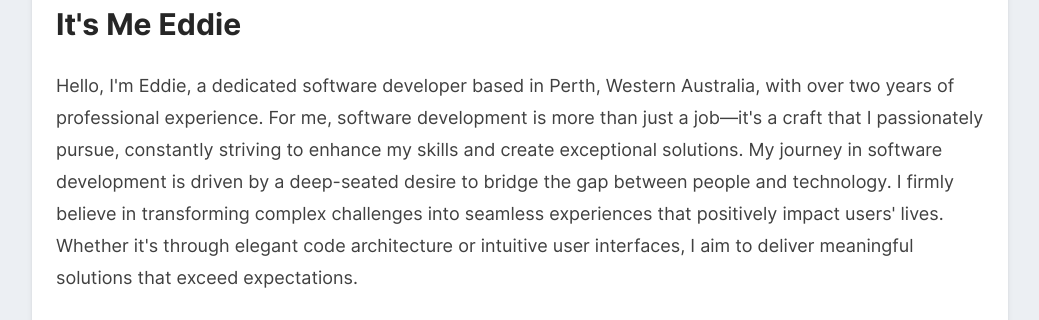
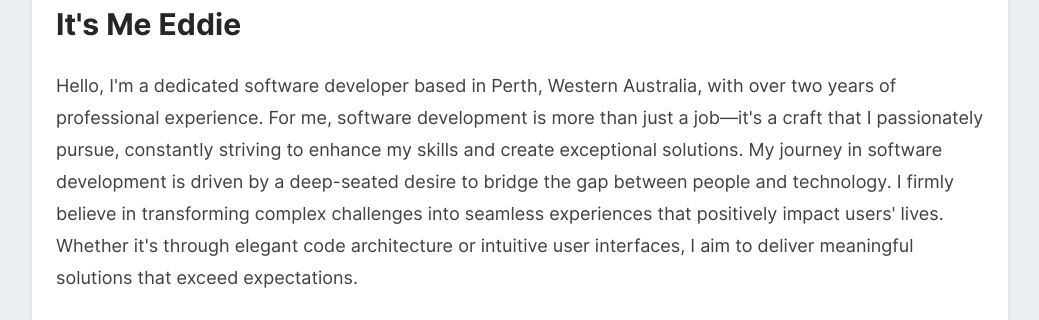
Before and after one commit to ejspeight/dev_portfolio, a Next.js app in the folder frontend/: page /about in a window 1280 px wide. Shown: the part 186-506 px from the top of the page, without its empty margins (120-1159 px from the left). Built offline with nearby package versions, Linux system fonts and the light colour scheme; no server answers.

Commit message:
touch up

```diff
--- a/frontend/app/about/page.jsx
+++ b/frontend/app/about/page.jsx
@@ -33,7 +33,7 @@ const Page = () => {
             }}
             className="text-neutral-700 text-lg my-7 leading-8 font-InterRe dark:text-[#C0C0C0]"
           >
-            Hello, I'm Eddie, a dedicated software developer based in Perth, Western Australia,
+            Hello, I'm a dedicated software developer based in Perth, Western Australia,
             with over two years of professional experience. For me, software development is more
             than just a job—it's a craft that I passionately pursue, constantly striving to enhance
             my skills and create exceptional solutions. My journey in software development is driven
```
